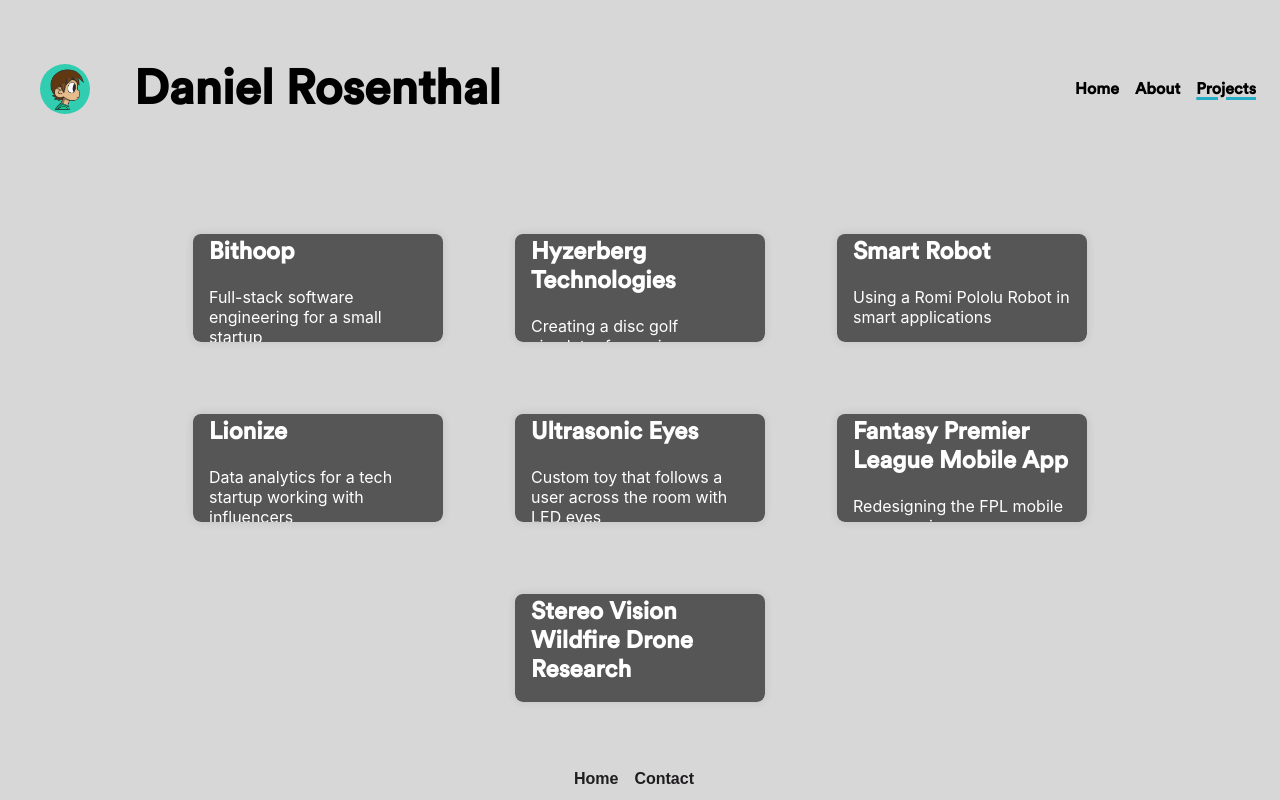
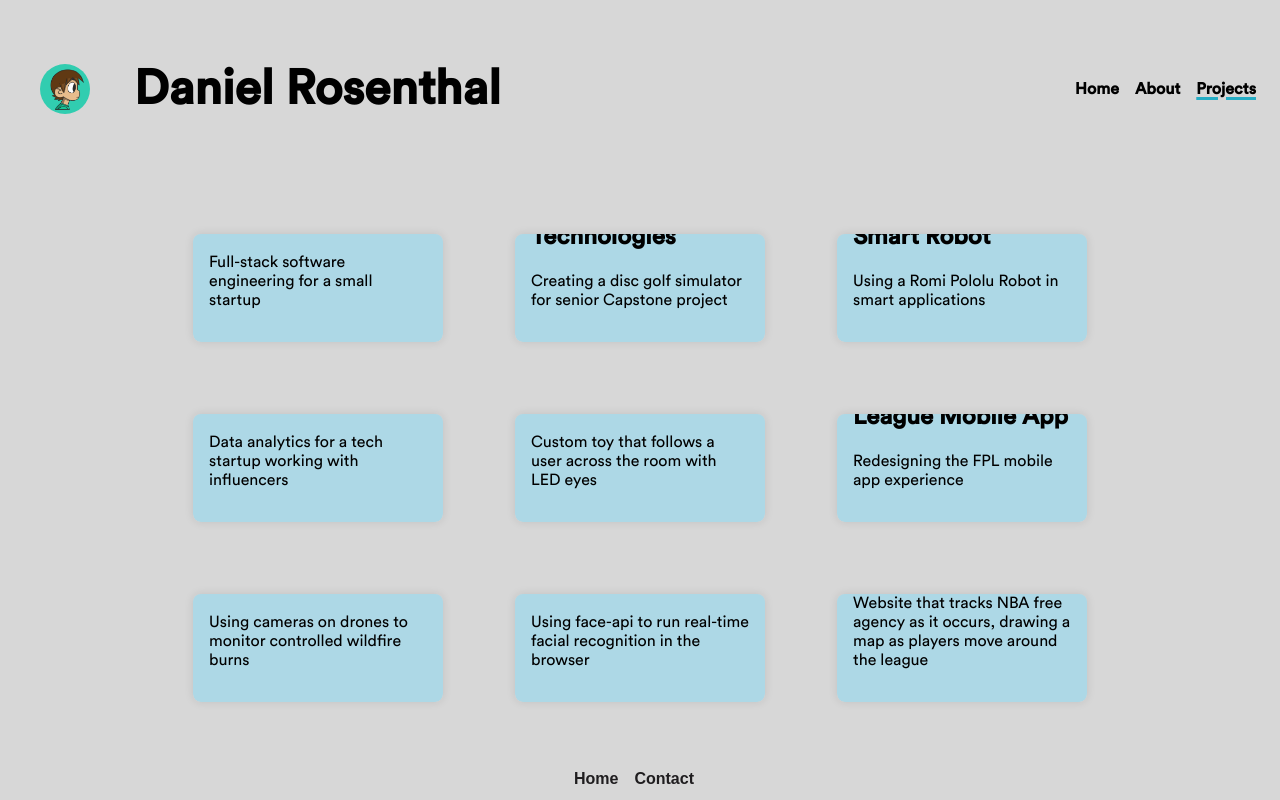
Before and after one commit to danielrosenthal0/portfolio, a React (Create React App) app: page /projects in a window 1280 px wide. Built offline with nearby package versions, Linux system fonts and the light colour scheme.

Commit message:
added some projects

```diff
--- a/src/components/ProjectCard.js
+++ b/src/components/ProjectCard.js
@@ -7,7 +7,6 @@ const ProjectCard = ({ id, title, description, images, video }) => {
   return (
     <div className={styles.cardContainer}>
       <Link to={`/projects/${id}`}>
-        <div className={styles.cardBackground}></div>
         <div className={styles.cardContent}>
             <h2>{title}</h2>
             <p>{description}</p>
--- a/src/components/ProjectCard.module.css
+++ b/src/components/ProjectCard.module.css
@@ -7,7 +7,7 @@
   width: 100%;
   min-height: 100%;
   max-width: 250px;
-  max-height: 250px;
+  max-height: 400px;
   margin: 36px;
   display: flex;
 }
@@ -16,23 +16,18 @@
   transform: scale(1.05);
 }
 
-.cardBackground {
-  width: 100%;
-  height: 100%;
-  object-fit: cover;
-}
-
 .cardContent {
+  font-family: var(--body-font);
   position: absolute;
   bottom: 0;
   left: 0;
   right: 0;
   padding: 16px;
-  background: rgba(0, 0, 0, 0.6);
-  color: #fff;
+  background-color: lightblue;
+  color: black;
   border-bottom-left-radius: 8px;
   border-bottom-right-radius: 8px;
-  overflow: hidden;
-  height: 100%;
+  /* overflow: hidden; */
+  min-height: 100%;
   transition: transform 0.3s ease-in-out;
 }
--- a/src/components/ProjectCardData.js
+++ b/src/components/ProjectCardData.js
@@ -41,6 +41,18 @@ const ProjectCardData = [
     description: "Using cameras on drones to monitor controlled wildfire burns",
     images: null
   },
+  {
+    id: "face-api",
+    title: "In-Browser Facial Recognition",
+    description: "Using face-api to run real-time facial recognition in the browser",
+    images: null
+  },
+  {
+    id: "nba-free-agency",
+    title: "NBA Free Agency Website",
+    description: "Website that tracks NBA free agency as it occurs, drawing a map as players move around the league",
+    images: null
+  },
 ];
 
 export default ProjectCardData;
```
